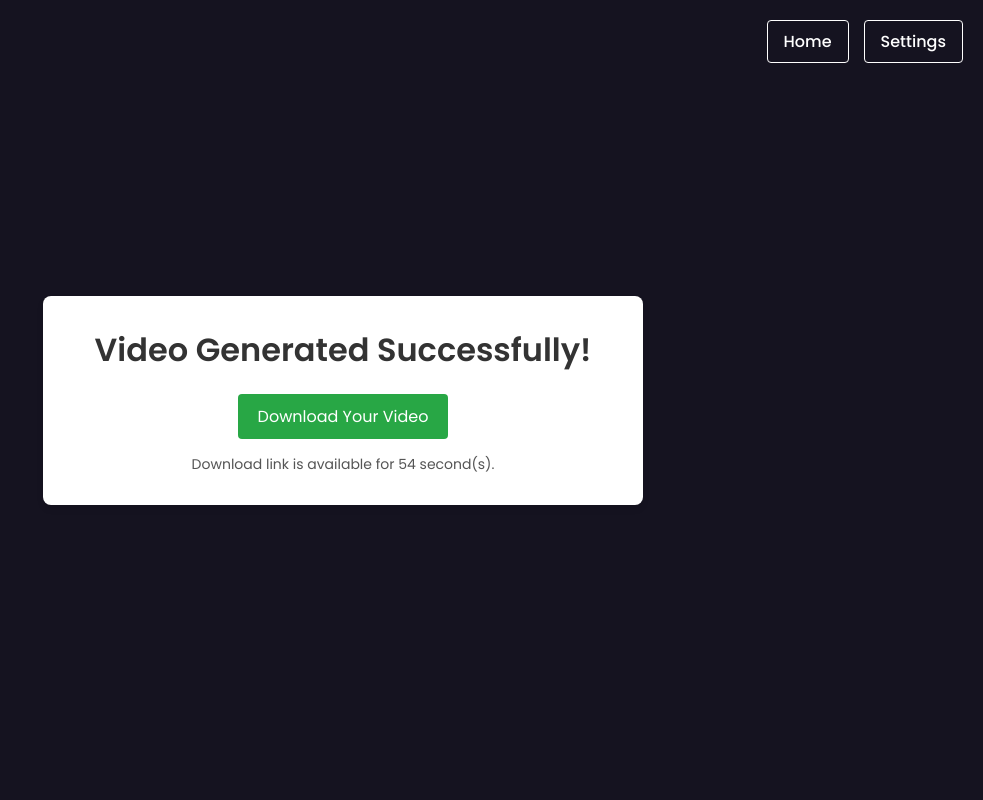
After one commit to JohanTokarskij/content_creation_automation_app, a Flask app: page /result/1 in a window 1280 px wide. The commit adds this page. Shown: the whole page, without its empty margins (297-1280 px from the left). Run offline with Flask 3, Linux system fonts and the light colour scheme.

Commit message:
updated with result page

```diff
--- a/app.py
+++ b/app.py
@@ -1,5 +1,7 @@
-from flask import Flask, render_template, request, session, send_file
+from flask import Flask, render_template, request, send_from_directory, redirect, url_for
 import os
+import threading
+
 
 from openai_funcs import (
     generate_video_topic,
@@ -15,32 +17,37 @@ from pexels_funcs import process_videos_pexels
 from storyblocks_funcs import process_videos_storyblocks
 from lumaai_funcs import process_videos_luma
 from youtube_funcs import upload_video
-from helper_funcs import clear_files_in_folder, sanitize_filename_component, get_final_filename
+from helper_funcs import clear_files_in_folder, sanitize_filename_component, get_final_filename, custom_secure_filename
 
 app = Flask(__name__)
 app.secret_key = "some_secret_key"
 
+# Define directories
+AUDIO_DIR = os.path.join("temp", "audio")
+VIDEO_TEMP_DIR = os.path.join("temp", "video")
+FINAL_DIR = "output"
+
 @app.route("/", methods=["GET"])
 def index():
-    os.makedirs('temp/video', exist_ok=True)
-    os.makedirs('temp/audio', exist_ok=True)
-    os.makedirs('output', exist_ok=True)
+    os.makedirs(AUDIO_DIR, exist_ok=True)
+    os.makedirs(VIDEO_TEMP_DIR, exist_ok=True)
+    os.makedirs(FINAL_DIR, exist_ok=True)
     return render_template("index.html")
 
 @app.route("/generate_video", methods=["POST"])
 def generate_video():
-    audio_dir = os.path.join("temp", "audio")
-    video_temp_dir = os.path.join("temp", "video")
-    final_dir = "output"
-    clear_files_in_folder(audio_dir)
-    clear_files_in_folder(video_temp_dir)
+    # Clear temporary directories
+    clear_files_in_folder(AUDIO_DIR)
+    clear_files_in_folder(VIDEO_TEMP_DIR)
 
+    # Get form data
     user_topic = request.form.get("user_topic", "").strip()
     user_script = request.form.get("user_script", "").strip()
     audio_source = request.form.get("audio_source", "gtts")
     video_source = request.form.get("video_source", "pixabay")
     upload_option = request.form.get("upload_option", "local")
 
+    # Determine main topic
     if user_script and not user_topic:
         main_topic = user_script
     elif user_topic and not user_script:
@@ -50,43 +57,93 @@ def generate_video():
     else:
         main_topic = generate_video_topic("Fun and lesser known facts")
 
+    # Generate scripts
     scripts = generate_script(main_topic, 20) or [main_topic]
     if not scripts:
         return render_template("index.html", result_message="No script generated.")
 
+    # Generate title and hashtags
     title_and_hashtags = generate_video_title_and_hashtags(main_topic)
     video_title = title_and_hashtags.get("title", "NoTitle")
     hashtags = title_and_hashtags.get("hashtags", [])
+
+    # Generate final filename
     final_name = get_final_filename(audio_source, video_source, video_title)
 
+    # Sanitize the filename using the custom function
+    secure_name = custom_secure_filename(final_name)
+
+    # Generate audio
     if audio_source == "elevenlabs":
-        generate_audio_files_elevenlabs(scripts, audio_dir)
+        generate_audio_files_elevenlabs(scripts, AUDIO_DIR)
     else:
-        generate_audio_files_gtts(scripts, audio_dir)
+        generate_audio_files_gtts(scripts, AUDIO_DIR)
 
-    final_path = os.path.join(final_dir, final_name)
+    # Define final video path using the sanitized filename
+    final_path = os.path.join(FINAL_DIR, secure_name)
 
+    # Generate video
     if video_source == "luma":
         detailed_prompts = generate_detailed_prompts(scripts)
-        process_videos_luma(detailed_prompts, audio_dir, final_path)
+        process_videos_luma(detailed_prompts, AUDIO_DIR, final_path)
     else:
         search_terms = generate_search_terms(main_topic, scripts)
         if video_source == "pexels":
-            process_videos_pexels(scripts, search_terms, audio_dir, final_path)
+            process_videos_pexels(scripts, search_terms, AUDIO_DIR, final_path)
         elif video_source == "storyblocks":
-            process_videos_storyblocks(scripts, search_terms, audio_dir, final_path)
+            process_videos_storyblocks(scripts, search_terms, AUDIO_DIR, final_path)
         elif video_source == "pixabay":
-            process_videos_pixabay(scripts, search_terms, audio_dir, final_path)
+            process_videos_pixabay(scripts, search_terms, AUDIO_DIR, final_path)
         else:
             return render_template("index.html", result_message="Invalid video source selected.")
 
+    # Upload to YouTube if selected
     if upload_option == "youtube":
         upload_video("token.json", "client_secret.json", final_path, video_title)
 
-    clear_files_in_folder(audio_dir)
-    clear_files_in_folder(video_temp_dir)
+    # Clear temporary directories
+    clear_files_in_folder(AUDIO_DIR)
+    clear_files_in_folder(VIDEO_TEMP_DIR)
 
-    return send_file(final_path, as_attachment=True)
+    # Define download URL using the sanitized filename
+    download_url = url_for('download_file', filename=secure_name)
+
+    # Start a timer to delete the file after 1 minute
+    timer = threading.Timer(60, delete_file, args=[secure_name])
+    timer.start()
+
+    # Redirect to the result page with the filename
+    return redirect(url_for('result', filename=secure_name))
+
+@app.route("/result/<filename>", methods=["GET"])
+def result(filename):
+    # Secure the filename using the custom sanitizer
+    secure_name = custom_secure_filename(filename)
+    download_url = url_for('download_file', filename=secure_name)
+    return render_template("result.html", download_url=download_url)
+
+@app.route("/download/<filename>", methods=["GET"])
+def download_file(filename):
+    # Secure the filename to prevent directory traversal
+    secure_name = custom_secure_filename(filename)
+    file_path = os.path.join(FINAL_DIR, secure_name)
+    if not os.path.exists(file_path):
+        return render_template("result.html", download_url=None, error_message="File not found or has been deleted.")
+    return send_from_directory(FINAL_DIR, secure_name, as_attachment=True)
+
+def delete_file(filename):
+    try:
+        file_path = os.path.join(FINAL_DIR, filename)
+        if os.path.exists(file_path):
+            os.remove(file_path)
+            print(f"Deleted file: {file_path}")
+    except Exception as e:
+        print(f"Error deleting file {filename}: {e}")
+
+# Optional: Settings route
+@app.route("/settings", methods=["GET"])
+def settings():
+    return render_template("settings.html")  # You can create a simple settings.html or leave it as a placeholder
 
 if __name__ == "__main__":
     port = int(os.environ.get("PORT", 5000))
--- /dev/null
+++ b/templates/result.html
@@ -0,0 +1,161 @@
+<!DOCTYPE html>
+<html lang="en">
+<head>
+  <meta charset="UTF-8">
+  <title>Video Generated</title>
+  <style>
+    @import url('https://fonts.googleapis.com/css2?family=Poppins:wght@400;500;600&display=swap');
+
+    :root {
+      --font: 'Poppins', sans-serif;
+      --bg-color: #151320;
+      --container-bg: #fff;
+      --button-color: #555;
+      --button-hover-bg: #fff;
+      --button-hover-color: #151320;
+    }
+
+    * {
+      margin: 0;
+      padding: 0;
+      box-sizing: border-box;
+    }
+
+    body {
+      font-family: var(--font);
+      background-color: var(--bg-color);
+      display: flex;
+      align-items: center;
+      justify-content: center;
+      min-height: 100vh;
+      padding: 20px;
+      position: relative;
+    }
+
+    .navbar {
+      position: absolute;
+      top: 20px;
+      right: 20px;
+      display: flex;
+      gap: 15px;
+    }
+
+    .navbar a {
+      text-decoration: none;
+      color: #fff;
+      font-weight: 500;
+      padding: 8px 16px;
+      border: 1px solid #fff;
+      border-radius: 4px;
+      transition: background-color 0.3s, color 0.3s;
+    }
+
+    .navbar a:hover {
+      background-color: #fff;
+      color: var(--bg-color);
+    }
+
+    .container {
+      max-width: 600px;
+      width: 100%;
+      background: var(--container-bg);
+      padding: 30px;
+      border-radius: 8px;
+      box-shadow: 0 4px 6px rgba(0, 0, 0, 0.1);
+      text-align: center;
+    }
+
+    h1 {
+      color: #333;
+      margin-bottom: 20px;
+    }
+
+    .download-link {
+      margin-top: 20px;
+    }
+
+    .download-link a {
+      display: inline-block;
+      padding: 10px 20px;
+      background-color: #28a745;
+      color: #fff;
+      text-decoration: none;
+      border-radius: 4px;
+      transition: background-color 0.3s;
+    }
+
+    .download-link a:hover {
+      background-color: #218838;
+    }
+
+    .timer {
+      margin-top: 15px;
+      color: #555;
+      font-size: 14px;
+    }
+
+    .error-message {
+      margin-top: 20px;
+      color: red;
+      font-weight: 500;
+    }
+  </style>
+</head>
+<body>
+  <!-- Navigation Bar -->
+  <div class="navbar">
+    <a href="/">Home</a>
+    <a href="/settings">Settings</a>
+  </div>
+
+  <div class="container">
+    <h1>Video Generated Successfully!</h1>
+
+    {% if download_url %}
+      <div class="download-link">
+        <a href="{{ download_url }}">Download Your Video</a>
+      </div>
+      <div class="timer" id="timer">
+        The file will be deleted in 1 minute.
+      </div>
+    {% elif error_message %}
+      <div class="error-message">
+        {{ error_message }}
+      </div>
+    {% else %}
+      <div class="error-message">
+        An unexpected error occurred.
+      </div>
+    {% endif %}
+  </div>
+
+  {% if download_url %}
+    <script>
+      // Countdown timer (optional visual feedback)
+      let countdown = 60;
+      const timerElem = document.getElementById("timer");
+
+      const interval = setInterval(() => {
+        countdown--;
+        if (countdown > 0) {
+          timerElem.textContent = `Download link is available for ${countdown} second(s).`;
+        } else {
+          timerElem.textContent = "The file has been deleted.";
+
+          // Disable the download link after deletion
+          const downloadLink = document.querySelector(".download-link a");
+          if (downloadLink) {
+            downloadLink.href = "#";
+            downloadLink.textContent = "Download Link Expired";
+            downloadLink.style.pointerEvents = "none";
+            downloadLink.style.backgroundColor = "#ccc";
+            downloadLink.style.color = "#666";
+          }
+
+          clearInterval(interval);
+        }
+      }, 1000);
+    </script>
+  {% endif %}
+</body>
+</html>
--- a/youtube_funcs.py
+++ b/youtube_funcs.py
@@ -69,4 +69,4 @@ def upload_video(YOUTUBE_TOKEN_PATH, YOUTUBE_CLIENT_SECRET_PATH, video_file_path
     print(f"Video uploaded. Video ID: {response['id']}")
 
 
-#upload_video(YOUTUBE_TOKEN_PATH, YOUTUBE_CLIENT_SECRET_PATH, 'output/[elevenlabs][luma] Roller-Skating to Church Venezuelas Unique Christmas Tradition.mp4', "[elevenlabs][luma] Roller-Skating to Church Venezuelas Unique Christmas Tradition")
+#upload_video(YOUTUBE_TOKEN_PATH, YOUTUBE_CLIENT_SECRET_PATH, 'output/[gtts][pexels] Unveiling the Mystery of the Tittle The Dot Over i and j.mp4', "[gtts][pexels] Unveiling the Mystery of the Tittle The Dot Over i and j")
```
Also changed, not shown: helper_funcs.py (+8 -80 lines), lumaai_funcs_with_extention.py (deleted, +0 -189 lines), templates/index.html (+30 -34 lines).
